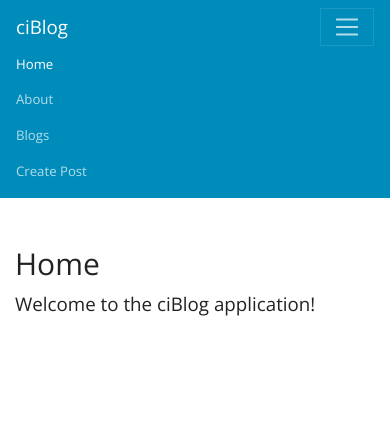
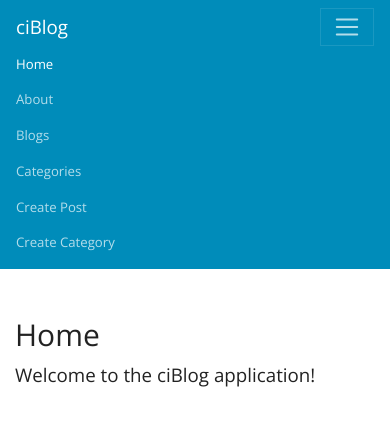
Before and after one commit to fgelsano/codeigniter-ciblog, a CodeIgniter app: page /ciblog/ in a window 390 px wide, after a click that opens the changed part. Shown: the top 426 px of the page. Run offline with CodeIgniter, Linux system fonts and the light colour scheme; some libraries are stand-ins or nearby versions.

Commit message:
Categories

```diff
--- a/application/config/autoload.php
+++ b/application/config/autoload.php
@@ -132,4 +132,4 @@ $autoload['language'] = array();
 |
 |	$autoload['model'] = array('first_model' => 'first');
 */
-$autoload['model'] = array('Post_model');
+$autoload['model'] = array('post_model','category_model');
--- a/application/config/routes.php
+++ b/application/config/routes.php
@@ -49,11 +49,17 @@ defined('BASEPATH') OR exit('No direct script access allowed');
 | Examples:	my-controller/index	-> my_controller/index
 |		my-controller/my-method	-> my_controller/my_method
 */
+$route['categories/posts/(:any)']   =   'categories/posts/$1';
+$route['categories'] = 'categories/index';
+$route['categories/create'] = 'categories/create';
+
 $route['posts/update'] = 'posts/update';
 $route['posts/create'] = 'posts/create';
 $route['posts/(:any)'] = 'posts/view/$1';
 $route['posts'] = 'posts/index';
+
 $route['default_controller'] = 'pages/view';
+
 $route['(:any)'] = 'pages/view/$1';
 $route['404_override'] = '';
 $route['translate_uri_dashes'] = FALSE;
--- /dev/null
+++ b/application/models/Category_model.php
@@ -0,0 +1,25 @@
+<?php
+    class Category_model extends CI_Model{
+        public function __construct(){
+            $this->load->database();
+        }
+
+        public function create_category(){
+            $data = array(
+                'name'  =>  $this->input->post('name'),
+            );
+
+            return $this->db->insert('categories', $data);
+        }
+
+        public function get_categories(){
+            $this->db->order_by('name');
+            $query = $this->db->get('categories');
+            return $query->result_array();
+        }
+
+        public function get_category($id){
+            $query = $this->db->get_where('categories', array('id' => $id));
+            return $query->row();
+        }
+    }
--- a/application/models/Post_model.php
+++ b/application/models/Post_model.php
@@ -63,4 +63,12 @@
 
             return $query->result_array();
         }
+
+        public function get_posts_by_category($category_id){
+            $this->db->order_by('posts.id', 'DESC');
+
+            $this->db->join('categories', 'categories.id = posts.category_id');
+            $query = $this->db->get_where('posts', array('category_id' => $category_id));
+            return $query->result_array();
+        }
     }
--- a/application/views/templates/header.php
+++ b/application/views/templates/header.php
@@ -31,10 +31,16 @@
                 <li class="nav-item">
                     <a class="nav-link" href="<?php echo base_url(); ?>posts">Blogs</a>
                 </li>
+                <li class="nav-item">
+                    <a class="nav-link" href="<?php echo base_url(); ?>categories">Categories</a>
+                </li>
             </ul>
             <ul class="navbar-nav">
                 <li class="nav-item">
                     <a class="nav-link" href="<?php echo base_url(); ?>posts/create">Create Post</a>
+                </li>
+                <li class="nav-item">
+                    <a class="nav-link" href="<?php echo base_url(); ?>categories/create">Create Category</a>
                 </li>
             </ul>
         </div>
```
Also changed, not shown: application/controllers/Categories.php (added, +39 -0 lines), application/views/categories/create.php (added, +15 -0 lines), application/views/categories/index.php (added, +17 -0 lines).
